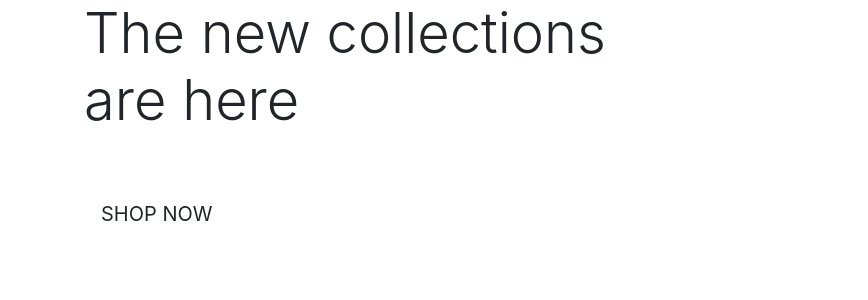
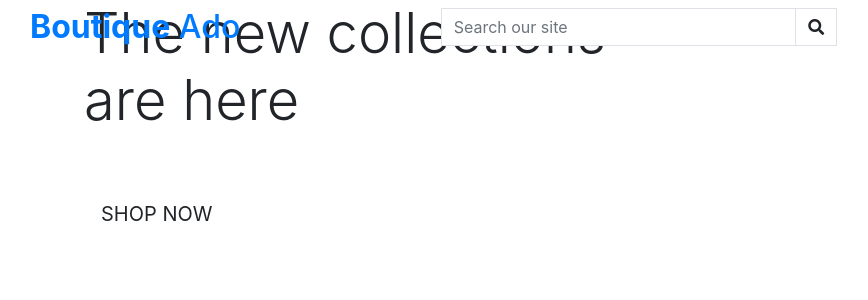
Before and after one commit to tenbonks/botique_ado, a Django app: page / in a window 1280 px wide. Shown: the top 300 px of the page, without its empty margins (1-869 px from the left). Run offline with Django 3.2, Linux system fonts and the light colour scheme; some libraries are stand-ins or nearby versions.

Commit message:
Added logo and searchbar

```diff
--- a/templates/base.html
+++ b/templates/base.html
@@ -39,7 +39,41 @@
 
 <body>
 
-    <header class="container-fluid fixed-top"></header>
+    <header class="container-fluid fixed-top">
+        <div class="row">
+
+            <div class="col-12 col-lg-4 my-auto py-1 py-lg-0 text-center text-lg-left">
+                <a href="{% url 'home' %}" class="nav-link main-logo-link">
+                    <h2 class="logo-font text-black my-0"><strong>Boutique</strong> Ado</h2></a>
+            </div>
+
+            <div class="col-12 col-lg-4 my-auto py-1 py-lg-0">
+                <form  method="GET" action="">
+                    <div class="input-group w-100">
+                        <input type="text" name="q" class="form-control border border-black rounded-0" placeholder="Search our site">
+                        <div class="input-group-append">
+                            <button class="form-control btn btn-black border border-black rounded-0" type="submit">
+                                <span class="icon">
+                                    <i class="fas fa-search"></i>
+                                </span>
+                            </button>
+                        </div>
+                    </div>
+                </form>
+            </div>
+
+            <div class="col-12 col-lg-4 my-auto py-1 py-lg-0">
+                <ul class="list-inline list-unstyled text-center text-lg-right my-0">
+                    <li class="lsit-inline-item dropdown">
+
+                    </li>
+                    <li class="list-inline-item">
+
+                    </li>
+                </ul>
+            </div>
+        </div>
+    </header>
 
     {% if messages%}
     <div class="message-container"></div>
```
